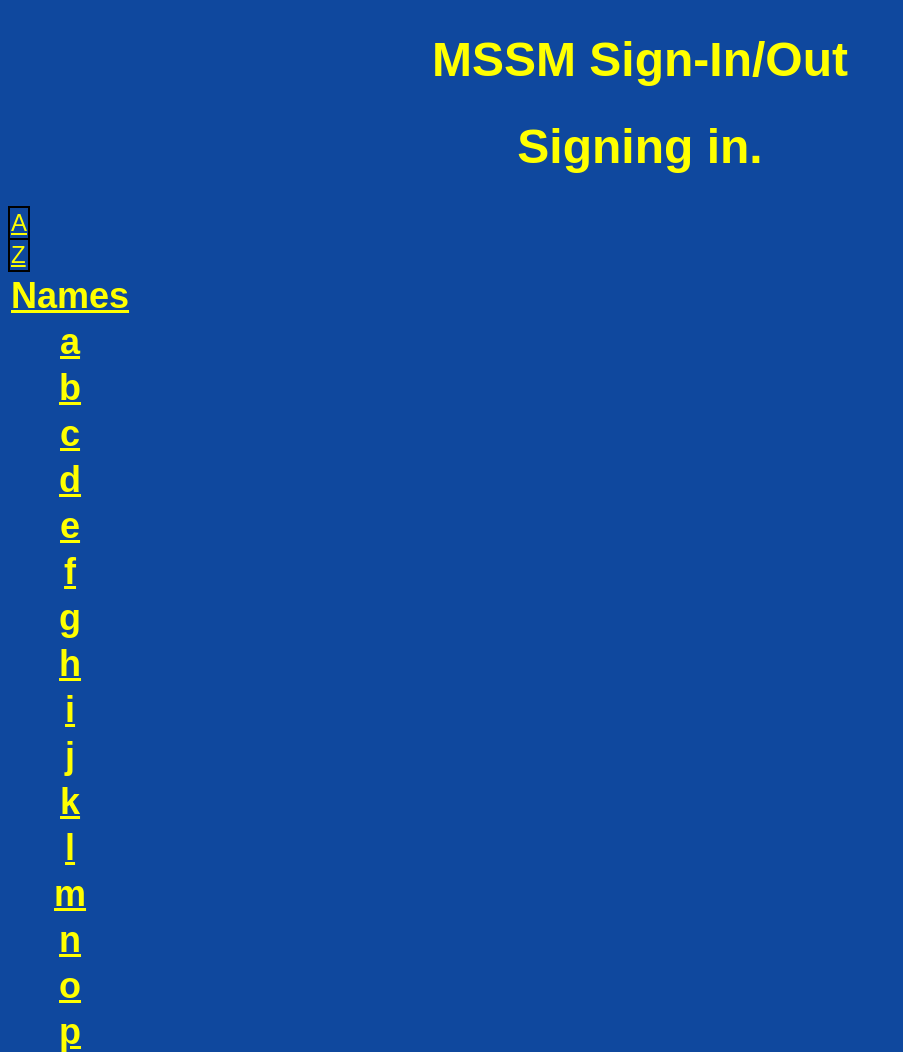
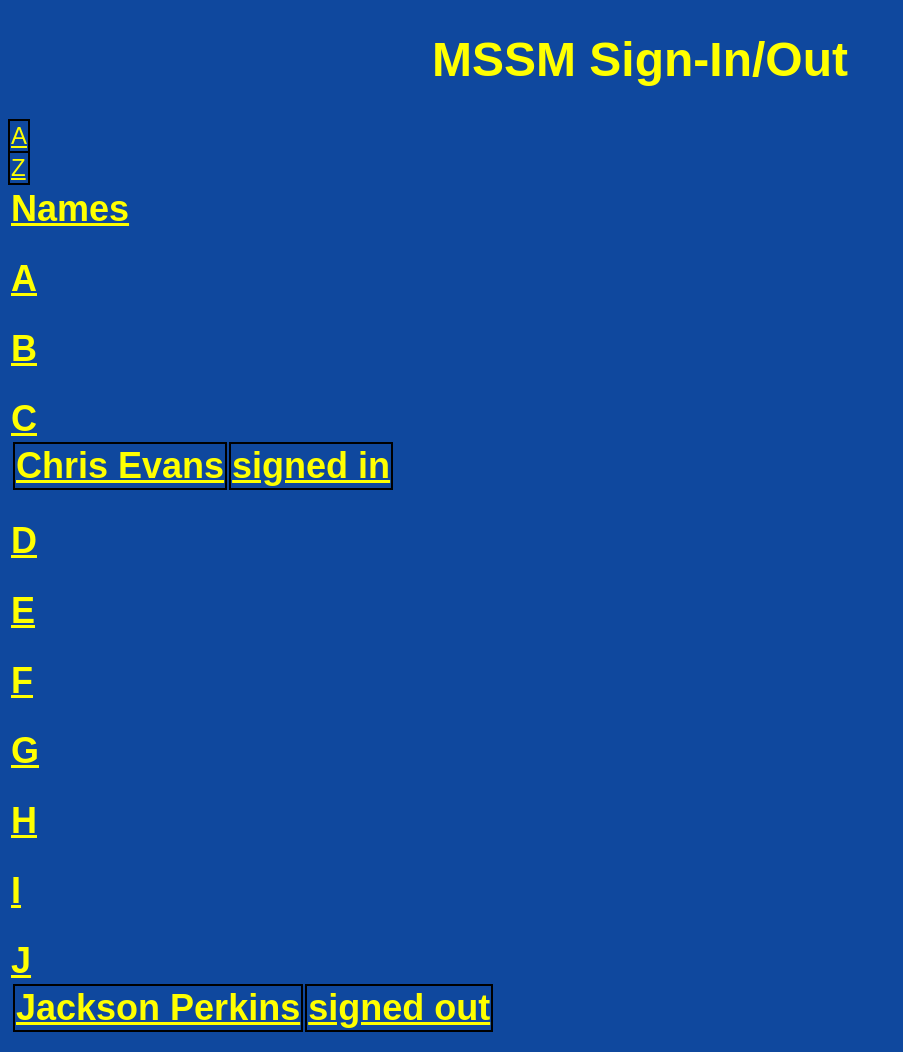
Before and after one commit to ChrisWeldon/MSSMsign-in-out, a website: page public/choose.html in a window 1280 px wide. Shown: the top 1052 px of the page, without its empty margins (0-903 px from the left). Drawn offline with nearby package versions, Linux system fonts and the light colour scheme.

Commit message:
added student signed in or out indicator on choose page

```diff
--- a/public/choose.css
+++ b/public/choose.css
@@ -39,6 +39,7 @@ border-width: 2px;
   color: #ffff00;
   font-family: sans-serif;
   font-size: 36px;
+  text-align: left;
   text-decoration-line: underline;
 }
 
@@ -47,4 +48,10 @@ border-width: 2px;
   color: #ffff00;
   font-family: sans-serif;
   font-size: 24px;
+  text-align: left;
 }
+
+#NAME tr th
+{
+  padding-top: 25px;
+}
--- a/public/choose.js
+++ b/public/choose.js
@@ -1,11 +1,3 @@
-Object.size = function(obj) {
-    var size = 0, key;
-    for (key in obj) {
-        if (obj.hasOwnProperty(key)) size++;
-    }
-    return size;
-};
-
 $(document).ready(function(){
   // $.getJSON("/listofnames", {}, function(dat, stat){
   //   console.log(dat);
@@ -14,31 +6,31 @@ $(document).ready(function(){
     var dat = {
       chris: {
         name: "Chris Evans",
-        sign: true
+        signedIn: true
       },
       jackson: {
         name: "Jackson Perkins",
-        sign: false
+        signedIn: false
       },
       noah:{
         name: "Noah Burck",
-        sign: false
+        signedIn: false
       }
     }
-    if(decodeURIComponent(window.location.href).search("1")!=-1){
+    if(decodeURIComponent(window.location.href).search("signOut")!=-1){
       $("#title").append("<h1>Signing out.");
     }
-    else{
+    else if(decodeURIComponent(window.location.href).search("signIn")!=-1){
       $("#title").append("<h1>Signing in.");
     }
     for(var i in alphabet){
       if (alphabet.hasOwnProperty(i)) {
-        $("#NAME").append("<tr><table id=\"name_" + alphabet[i] + "\"><tr><th>" + alphabet[i] + "</th></tr></table></tr>");
+        $("#NAME").append("<tr><table><tr><th id=\"name_" + alphabet[i] + "\">" + alphabet[i].toUpperCase() + "</th></tr></table></tr>");
       }
     }
     for (var i in dat){
       if (dat.hasOwnProperty(i)) {
-        $("#name_" + dat[i].name.substr(0,1).toLowerCase()).append("<tr><td>" + dat[i].name + "<\/td><td>" + dat[i].sign + "<\/td><\/tr>");
+        $("#name_" + dat[i].name.substr(0,1).toLowerCase()).append("<tr><td>" + dat[i].name + "</td><td>" + function(){if(dat[i].signedIn){return "signed in";} else{return "signed out";}}() + "</td></tr>");
       }
     }
   });
--- a/public/index.js
+++ b/public/index.js
@@ -1,8 +1,8 @@
 function signIn(){
-  window.location.href = "choose.html?index=0";
+  window.location.href = "choose.html?index=signIn";
 }
 function signOut(){
-  window.location.href = "choose.html?index=1";
+  window.location.href = "choose.html?index=signOut";
 }
 $(document).ready(function(){
 
```
